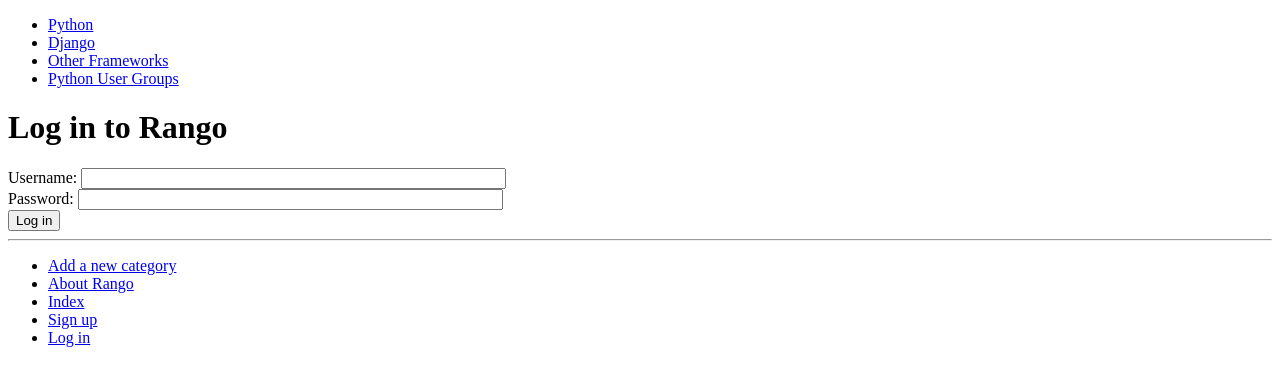
After one commit to martindes01/tango-with-django, a Django app: page /rango/login/ in a window 1280 px wide. The commit adds this page. Shown: the top 386 px of the page. Run offline with Django 3.2, Linux system fonts and the light colour scheme; data comes from the database, SQL or seed files in the repository; both versions use the stored data as it was after the commit.

Commit message:
9.7 Implementing Login Functionality

```diff
--- a/rango/urls.py
+++ b/rango/urls.py
@@ -7,5 +7,6 @@
     path('add_category/', views.add_category, name='add_category'),
     path('category/<slug:category_name_slug>/', views.show_category, name='show_category'),
     path('category/<slug:category_name_slug>/add_page/', views.add_page, name='add_page'),
+    path('login/', views.user_login, name='login'),
     path('register/', views.register, name='register'),
 ]
--- a/rango/views.py
+++ b/rango/views.py
@@ -1,5 +1,7 @@
-from django.http import HttpResponse
+from django.contrib.auth import authenticate, login
+from django.http import HttpResponse, HttpResponseRedirect
 from django.shortcuts import render
+from django.urls import reverse
 
 # Import forms and models
 from rango.forms import CategoryForm, PageForm, UserForm, UserProfileForm
@@ -143,3 +145,30 @@
         context_dict['pages'] = None
 
     return render(request, 'rango/category.html', context_dict)
+
+def user_login(request):
+    if request.method == 'POST':
+        # request.POST.get() returns None if value does not exist
+        username = request.POST.get('username')
+        password = request.POST.get('password')
+
+        # Check validity and return user object
+        user = authenticate(username=username, password=password)
+
+        if user:
+            if user.is_active:
+                # Account valid and active
+                # Log in and return to index
+                login(request, user)
+                return HttpResponseRedirect(reverse('index'))
+            else:
+                # Inactive account
+                return HttpResponse("Your Rango account is disabled.")
+        else:
+            # Invalid login
+            print("Invalid login details: {0}, {1}".format(username, password))
+            return HttpResponse("Invalid login details supplied.")
+    else:
+        # Render form
+        context_dict = {}
+        return render(request, 'rango/login.html', context_dict)
--- a/templates/rango/base.html
+++ b/templates/rango/base.html
@@ -43,6 +43,9 @@
                 <li>
                     <a href="{% url 'register' %}">Sign up</a>
                 </li>
+                <li>
+                    <a href="{% url 'login' %}">Log in</a>
+                </li>
             </ul>
         </div>
     </body>
--- /dev/null
+++ b/templates/rango/login.html
@@ -0,0 +1,19 @@
+{% extends 'rango/base.html' %}
+
+{% load staticfiles %}
+
+{% block title_block %}
+    Login
+{% endblock %}
+
+{% block body_block %}
+    <h1>Log in to Rango</h1>
+    <form id="login_form" method="POST" action="{% url 'login' %}">
+    {% csrf_token %}
+        Username:
+        <input type="text" name="username" value="" size="50" /><br />
+        Password:
+        <input type="password" name="password" value="" size="50" /><br />
+        <input type="submit" name="submit" value="Log in" />
+    </form>
+{% endblock %}
```
Also changed, not shown: templates/rango/index.html (+7 -1 lines), db.sqlite3.
